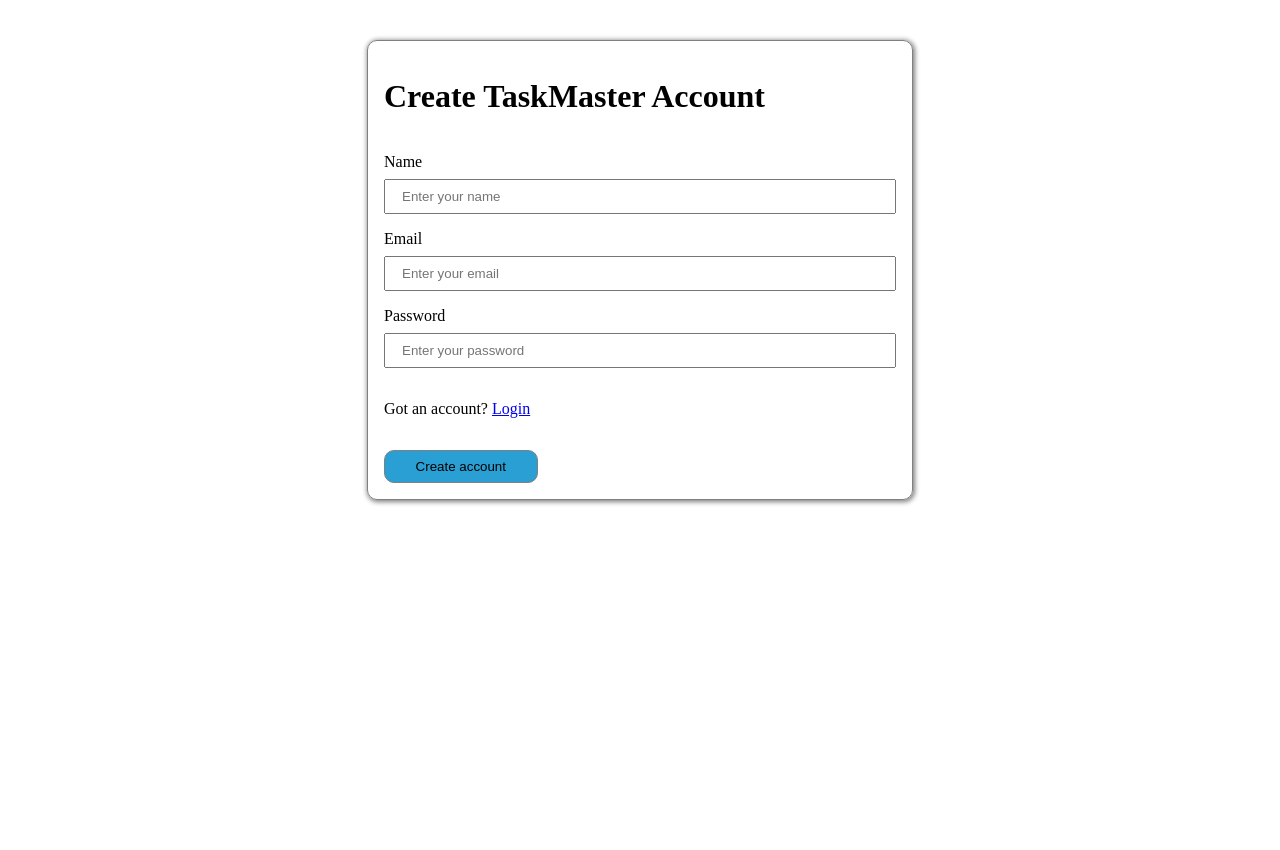
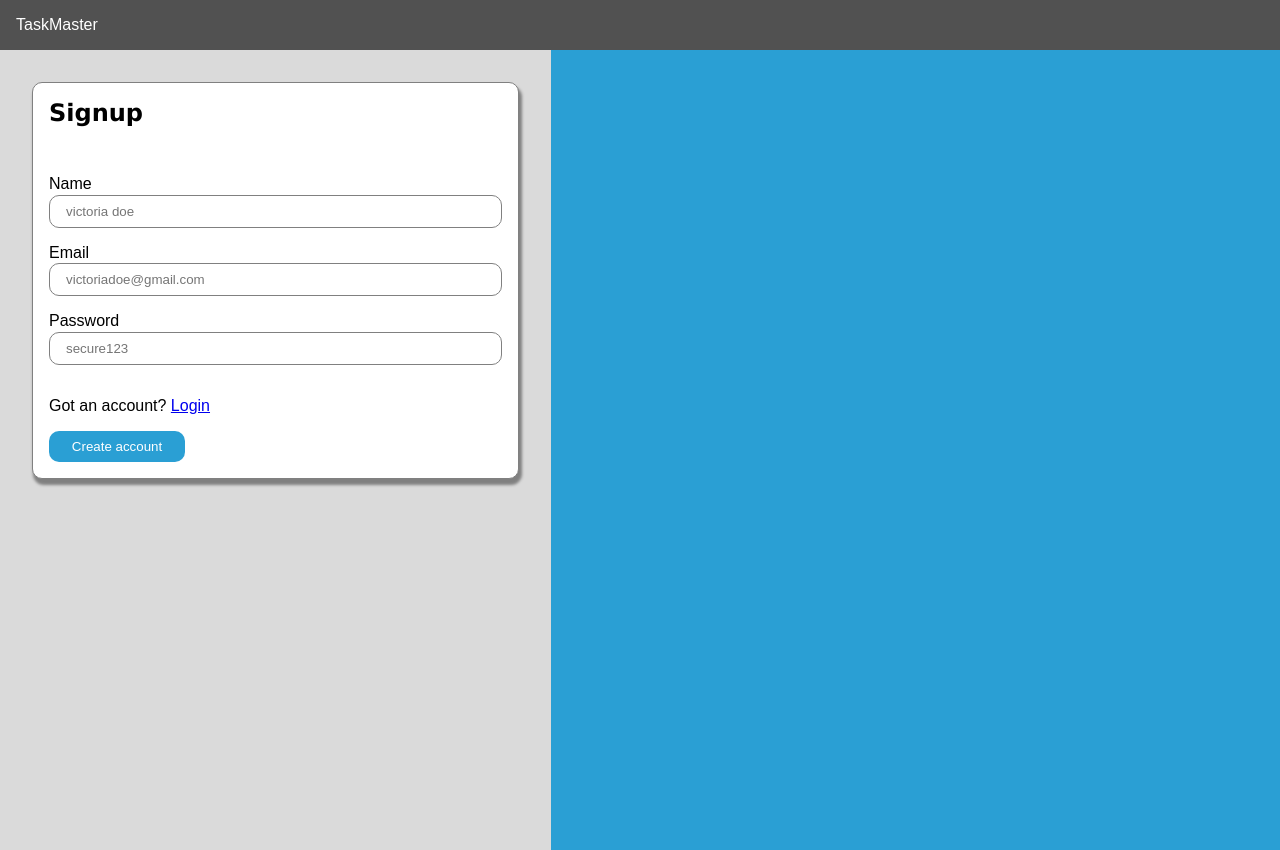
Before and after one commit to VictoriaJohn-M/Capstone-3MTT, a plain HTML site: page signup.html in a window 1280 px wide. Before the commit the page ends 800 px from the top, so only its background shows below. Drawn offline with Linux system fonts and the light colour scheme.

Commit message:
style: improve UI

```diff
--- a/CSS/dashboard.css
+++ b/CSS/dashboard.css
@@ -1,34 +1,54 @@
 body {
+  main {
     padding: 1rem;
+    display: flex;
+    flex-direction: column;
+    align-items: flex-start;
+    justify-content: space-between;
+
+    &:has(dialog[open]) {
+      filter: blur(4px);
+    }
 
     .heading {
       font-size: 2rem;
       font-family: "Segoe UI", Tahoma, Geneva, Verdana, sans-serif;
+      padding: 1rem 0;
     }
 
     .list {
+      padding: 1rem 0;
       display: flex;
       flex-direction: column;
-    gap: 0.2rem;
+      gap: 1rem;
       align-items: flex-start;
       justify-content: space-between;
 
       p,
       a {
         text-decoration: none;
-      color: blue;
+        color: rgb(26, 178, 249);
         font-size: 1.2rem;
         cursor: pointer;
         font-family: Arial, Helvetica, sans-serif;
+
+        &:hover {
+          color: rgb(42, 159, 212);
+        }
       }
     }
 
     dialog {
-    &::backdrop {
-      filter: blur(1rem);
-    }
+      border-radius: 10px;
+      border: 1px solid gray;
+      box-shadow: 2px 5px 3px 1px gray;
+      width: 30%;
+      padding: 1rem;
+      justify-self: center;
+      align-self: center;
 
       form {
+        width: 100%;
         display: flex;
         flex-direction: column;
         align-items: flex-start;
@@ -40,30 +60,51 @@
           display: flex;
           flex-direction: column;
           gap: 0.5rem;
-        width: 90%;
+          width: 100%;
+
+          label {
+            font-weight: 500;
+          }
 
           input,
           select {
+            border-radius: 10px;
+            border: 1px solid gray;
             padding: 0.5rem 1rem;
             width: 100%;
           }
         }
 
         .button-group {
+          width: 100%;
           display: flex;
-        flex-direction: column;
+          justify-content: space-between;
+          align-items: center;
           gap: 1rem;
+          padding: 1rem 0;
 
           button {
             padding: 0.5rem 1rem;
             border-radius: 10px;
             border: 1px solid grey;
+            outline: none;
+            cursor: pointer;
+
+            &:nth-of-type(1) {
+              &:hover {
+                background: rgb(186, 186, 186);
+                color: white;
+              }
+            }
+
+            &:nth-of-type(2) {
               background: rgb(42, 159, 212);
-          outline: none;
+              color: white;
 
               &:hover {
-            cursor: pointer;
-            background: rgb(73, 161, 202);
+                background: rgb(12, 119, 169);
+              }
+            }
           }
         }
       }
@@ -73,6 +114,7 @@
 
 @media (max-width: 768px) {
   body {
+    main {
       padding: 0.5rem;
 
       form {
@@ -89,3 +131,4 @@
       }
     }
   }
+}
--- /dev/null
+++ b/CSS/general.css
@@ -0,0 +1,32 @@
+* {
+  margin: 0;
+  padding: 0;
+  font-family: Arial, Helvetica, sans-serif;
+  box-sizing: border-box;
+  overflow: hidden;
+}
+
+body {
+  background: rgb(218, 218, 218);
+}
+
+.header {
+  display: flex;
+  flex-direction: row;
+  align-items: center;
+  gap: 2;
+  justify-content: space-between;
+  background: rgb(81, 81, 81);
+  padding: 1rem;
+
+  a {
+    text-decoration: none;
+    color: white;
+    font-size: 1rem;
+
+    &:hover {
+      color: rgb(42, 159, 212);
+      cursor: pointer;
+    }
+  }
+}
--- a/CSS/login.css
+++ b/CSS/login.css
@@ -1,27 +1,47 @@
 body {
-  padding: 2rem;
+  main {
     display: flex;
-  align-items: center;
-  justify-content: center;
+    align-items: flex-start;
+    justify-content: space-between;
 
     form {
       width: 40dvw;
       padding: 1rem;
+      margin: 2rem;
       display: flex;
       flex-direction: column;
       justify-content: space-between;
       gap: 1rem;
       border: 1px solid gray;
-    box-shadow: 1px 1px 5px 1px gray;
+      box-shadow: 2px 5px 3px 1px gray;
       border-radius: 10px;
+      background: white;
+
+      h1 {
+        font-family: Verdana, Geneva, Tahoma, sans-serif;
+        font-size: 1.5rem;
+        padding-bottom: 1rem;
+      }
+
+      .input-group {
+        display: flex;
+        flex-direction: column;
+        justify-content: space-between;
+        gap: 1rem;
+        padding: 1rem 0;
 
         .input-container {
           display: flex;
           flex-direction: column;
-      gap: 0.5rem;
+          justify-content: space-between;
+          gap: 0.1rem;
+          font-weight: 500;
 
           input {
             padding: 0.5rem 1rem;
+            border-radius: 10px;
+            border: 1px solid gray;
+          }
         }
       }
 
@@ -31,12 +51,20 @@
         border-radius: 10px;
         border: 1px solid grey;
         background: rgb(42, 159, 212);
-      outline: none;
+        border: none;
+        color: white;
 
         &:hover {
           cursor: pointer;
           background: rgb(73, 161, 202);
         }
+      }
+    }
+
+    .side {
+      background: rgb(42, 159, 212);
+      width: 60%;
+      height: 100dvh;
     }
   }
 }
--- a/CSS/signup.css
+++ b/CSS/signup.css
@@ -1,27 +1,47 @@
 body {
-  padding: 2rem;
+  main {
     display: flex;
-  align-items: center;
-  justify-content: center;
+    align-items: flex-start;
+    justify-content: space-between;
 
     form {
-    width: 40dvw;
+      width: 40%;
       padding: 1rem;
+      margin: 2rem;
       display: flex;
       flex-direction: column;
       justify-content: space-between;
       gap: 1rem;
       border: 1px solid gray;
-    box-shadow: 1px 1px 5px 1px gray;
+      box-shadow: 2px 5px 3px 1px gray;
       border-radius: 10px;
+      background: white;
+
+      h1 {
+        font-family: Verdana, Geneva, Tahoma, sans-serif;
+        font-size: 1.5rem;
+        padding-bottom: 1rem;
+      }
+
+      .input-group {
+        display: flex;
+        flex-direction: column;
+        justify-content: space-between;
+        gap: 1rem;
+        padding: 1rem 0;
 
         .input-container {
           display: flex;
           flex-direction: column;
-      gap: 0.5rem;
+          justify-content: space-between;
+          gap: 0.1rem;
+          font-weight: 500;
 
           input {
             padding: 0.5rem 1rem;
+            border-radius: 10px;
+            border: 1px solid gray;
+          }
         }
       }
 
@@ -31,7 +51,8 @@
         border-radius: 10px;
         border: 1px solid grey;
         background: rgb(42, 159, 212);
-      outline: none;
+        border: none;
+        color: white;
 
         &:hover {
           cursor: pointer;
@@ -39,17 +60,29 @@
         }
       }
     }
+
+    .side {
+      background: rgb(42, 159, 212);
+      width: 60%;
+      height: 100dvh;
+    }
+  }
 }
 
 @media (max-width: 768px) {
   body {
-    padding: 0.5rem;
+    main {
       form {
-      width: 100dvw;
+        width: 100%;
 
         & .btn {
           width: 100%;
         }
       }
+
+      .side {
+        width: 0%;
       }
     }
+  }
+}
--- a/CSS/style.css
+++ b/CSS/style.css
@@ -1,45 +1,76 @@
-* {
-  margin: 0;
-  padding: 0;
-  font-family: Arial, Helvetica, sans-serif;
-}
+main {
+  display: flex;
+  width: 100%;
+  align-items: center;
+  justify-content: space-between;
+  height: 100dvh;
+  position: relative;
 
-.header {
-  display: flex;
-  flex-direction: row;
-  align-items: center;
-  gap: 2;
-  justify-content: space-between;
-  background: black;
-  padding: 1rem;
-
-  a {
-    text-decoration: none;
-    color: white;
-    font-size: 1rem;
-
-    &:hover {
-      color: blue;
-    }
-  }
-}
-
-main {
   .container {
+    width: 100dvw;
+    height: 100%;
     padding: 2rem;
     display: flex;
     flex-direction: column;
+    align-items: flex-start;
+    justify-content: flex-start;
     gap: 1rem;
+    background: rgb(218, 218, 218);
+
+    h1 {
+      font-family: "Segoe UI", Tahoma, Geneva, Verdana, sans-serif;
+      font-size: 2.5rem;
+    }
+
+    p {
+      font-family: "Trebuchet MS", "Lucida Sans Unicode", "Lucida Grande",
+        "Lucida Sans", Arial, sans-serif;
+    }
 
     & #startBtn {
-      padding: 0.5rem 1rem;
-      width: 15%;
+      margin-top: 2rem;
+      padding: 1rem 0.2rem;
+      width: 20%;
       cursor: pointer;
-      background: black;
+      background: rgb(26, 178, 249);
       color: white;
       outline: none;
       border: none;
       border-radius: 10px;
+      font-size: 1rem;
+
+      &:hover {
+        background: rgb(42, 159, 212);
+      }
+    }
+  }
+
+  .boxes {
+    .box1,
+    .box2 {
+      width: 250px;
+      height: 250px;
+      padding: 2rem;
+      position: absolute;
+    }
+
+    .box1 {
+      background: rgb(128, 128, 247);
+      right: 2rem;
+      top: 2rem;
+    }
+
+    .box2 {
+      background: rgb(247, 245, 128);
+      right: 4rem;
+      top: 4rem;
+    }
+
+    .box3 {
+      background: rgb(240, 90, 44);
+      right: 6rem;
+      top: 6rem;
+      z-index: 3;
     }
   }
 }
--- a/CSS/tasks.css
+++ b/CSS/tasks.css
@@ -1,5 +1,68 @@
-.backBtn {
-  border: 1px solid gray;
-  text-decoration: none;
-  padding: 0.5rem 1rem;
+main {
+  padding: 1rem;
+
+  #search {
+    padding: 0.6rem 1rem;
+    border-radius: 15px;
+    border: 1px solid gray;
+    width: 30%;
+  }
+
+  .backBtn {
+    border: 1px solid gray;
+    text-decoration: none;
+    padding: 0.5rem 1rem;
+  }
+
+  #tasksContainer {
+    display: flex;
+    align-items: flex-start;
+    justify-content: flex-start;
+    flex-wrap: wrap;
+    gap: 1rem;
+
+    .task {
+      border: 1px solid black;
+      padding: 1rem;
+      border-radius: 10px;
+      width: 30%;
+      margin: 1rem 0;
+      background: white;
+      box-shadow: 2px 5px 3px 1px gray;
+
+      .details {
+        display: flex;
+        flex-direction: column;
+        align-items: flex-start;
+        justify-content: space-between;
+        gap: 0.6rem;
+      }
+
+      .actions {
+        padding: 1rem 0;
+        display: flex;
+        justify-content: space-between;
+
+        p {
+          cursor: pointer;
+
+          &:first-of-type {
+            color: rgb(42, 159, 212);
+
+            &:hover {
+              color: rgb(19, 170, 240);
+            }
+          }
+
+          &:last-of-type {
+            color: rgb(230, 94, 94);
+
+            &:hover {
+              color: rgb(230, 94, 94);
+            }
+          }
+        }
+      }
+    }
+  }
 }
--- a/signup.html
+++ b/signup.html
@@ -3,20 +3,27 @@
   <head>
     <meta charset="UTF-8" />
     <meta name="viewport" content="width=device-width, initial-scale=1.0" />
+    <link rel="stylesheet" href="CSS/general.css" />
     <link rel="stylesheet" href="css/signup.css" />
     <title>Signup</title>
   </head>
   <body>
+    <header class="header">
+      <a href="index.html">TaskMaster</a>
+    </header>
+
+    <main>
       <form onsubmit="handleSubmit(event)" id="form">
-      <h1>Create TaskMaster Account</h1>
+        <h1>Signup</h1>
 
+        <div class="input-group">
           <section class="input-container">
             <label for="username">Name</label>
             <input
               required
               type="text"
               name="username"
-          placeholder="Enter your name"
+              placeholder="victoria doe"
               id="username"
             />
           </section>
@@ -26,7 +33,7 @@
               required
               type="email"
               name="email"
-          placeholder="Enter your email"
+              placeholder="victoriadoe@gmail.com"
               id="email"
             />
           </section>
@@ -36,10 +43,11 @@
               required
               type="password"
               name="password"
-          placeholder="Enter your password"
+              placeholder="secure123"
               id="password"
             />
           </section>
+        </div>
         <section class="account">
           <p>Got an account? <a href="./login.html">Login</a></p>
         </section>
@@ -47,6 +55,9 @@
         <button class="btn" type="submit">Create account</button>
       </form>
 
+      <div class="side"></div>
+    </main>
+
     <script src="JS/main.js"></script>
   </body>
 </html>
```
Also changed, not shown: JS/main.js (+6 -1 lines), dashboard.html (+8 -0 lines), index.html (+8 -1 lines), login.html (+14 -4 lines), tasks.html (+12 -5 lines). Lines whose indentation alone changed are shown as unchanged.
